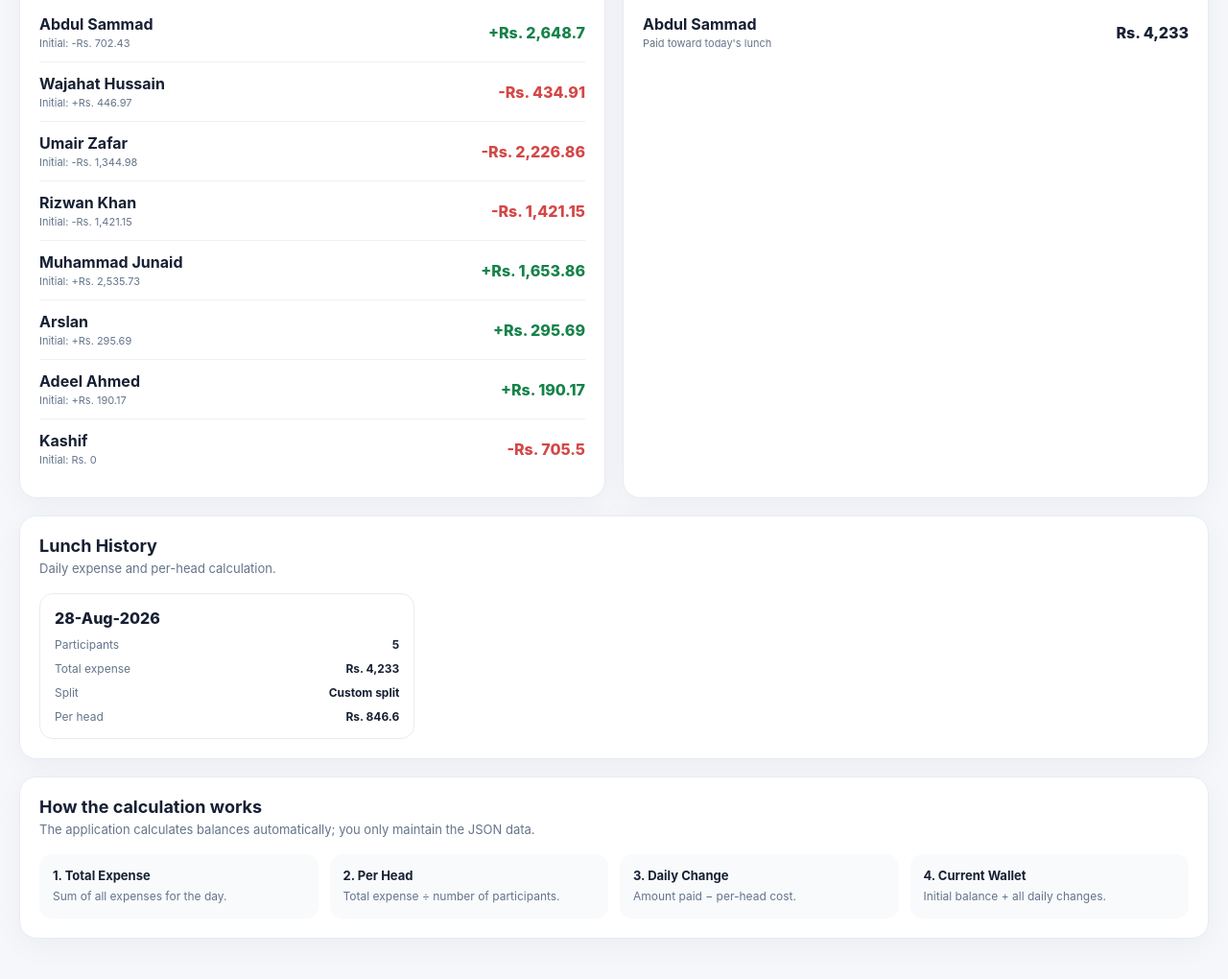
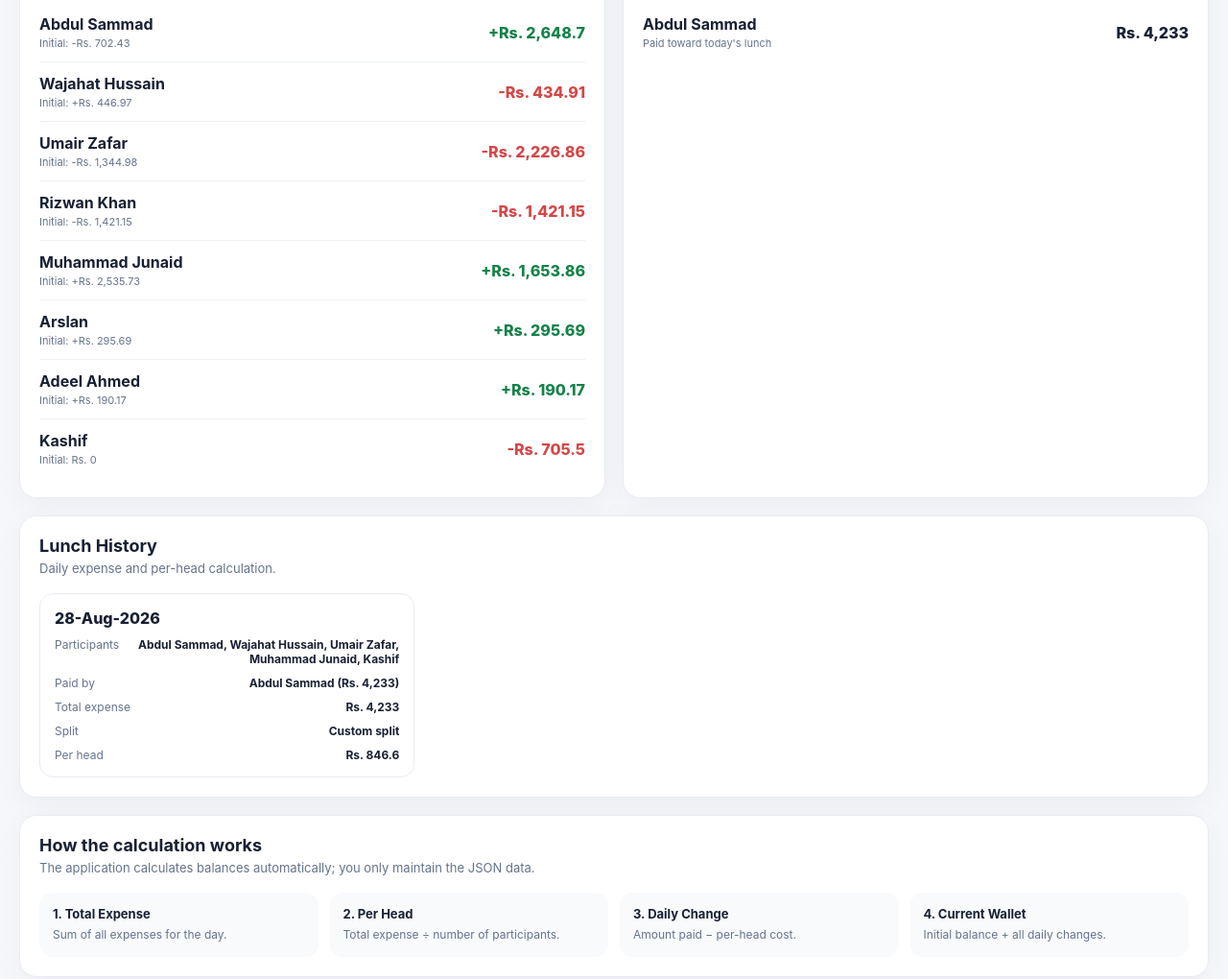
Before and after one commit to AbdulSammadFarooq/lunch-management-system, a plain HTML site: page index.html in a window 1280 px wide. Shown: the part 1016-2036 px from the top of the page at 96% size. Drawn offline with Linux system fonts and the light colour scheme.

Commit message:
update UX

```diff
--- a/app.js
+++ b/app.js
@@ -351,12 +351,24 @@ function renderExpenses(today, people) {
 }
 
 function renderHistory(days) {
+  const names = new Map((data.people || []).map((person) => [person.id, person.name]));
+
   $("history").innerHTML =
     [...days]
       .reverse()
       .map((x) => {
         const splitLabel =
           x.day.splitType === "custom" ? "Custom split" : "Equal split";
+        const participants = x.participantIds
+          .map((personId) => names.get(personId) || "Unknown")
+          .map(escapeHtml)
+          .join(", ");
+        const payers = [...x.paid.entries()]
+          .map(
+            ([personId, amount]) =>
+              `${escapeHtml(names.get(personId) || "Unknown")} (${money(amount)})`
+          )
+          .join(", ");
 
         return `
       <article class="history-card">
@@ -366,7 +378,12 @@ function renderHistory(days) {
 
         <div class="history-row">
           <span>Participants</span>
-          <strong>${x.participantIds.length}</strong>
+          <strong>${participants || "None"}</strong>
+        </div>
+
+        <div class="history-row">
+          <span>Paid by</span>
+          <strong>${payers || "None"}</strong>
         </div>
 
         <div class="history-row">
--- a/style.css
+++ b/style.css
@@ -260,6 +260,8 @@ tr:last-child td {
 }
 .history-row strong {
   color: #172033;
+  text-align: right;
+  overflow-wrap: anywhere;
 }
 .formula-grid {
   display: grid;
```
